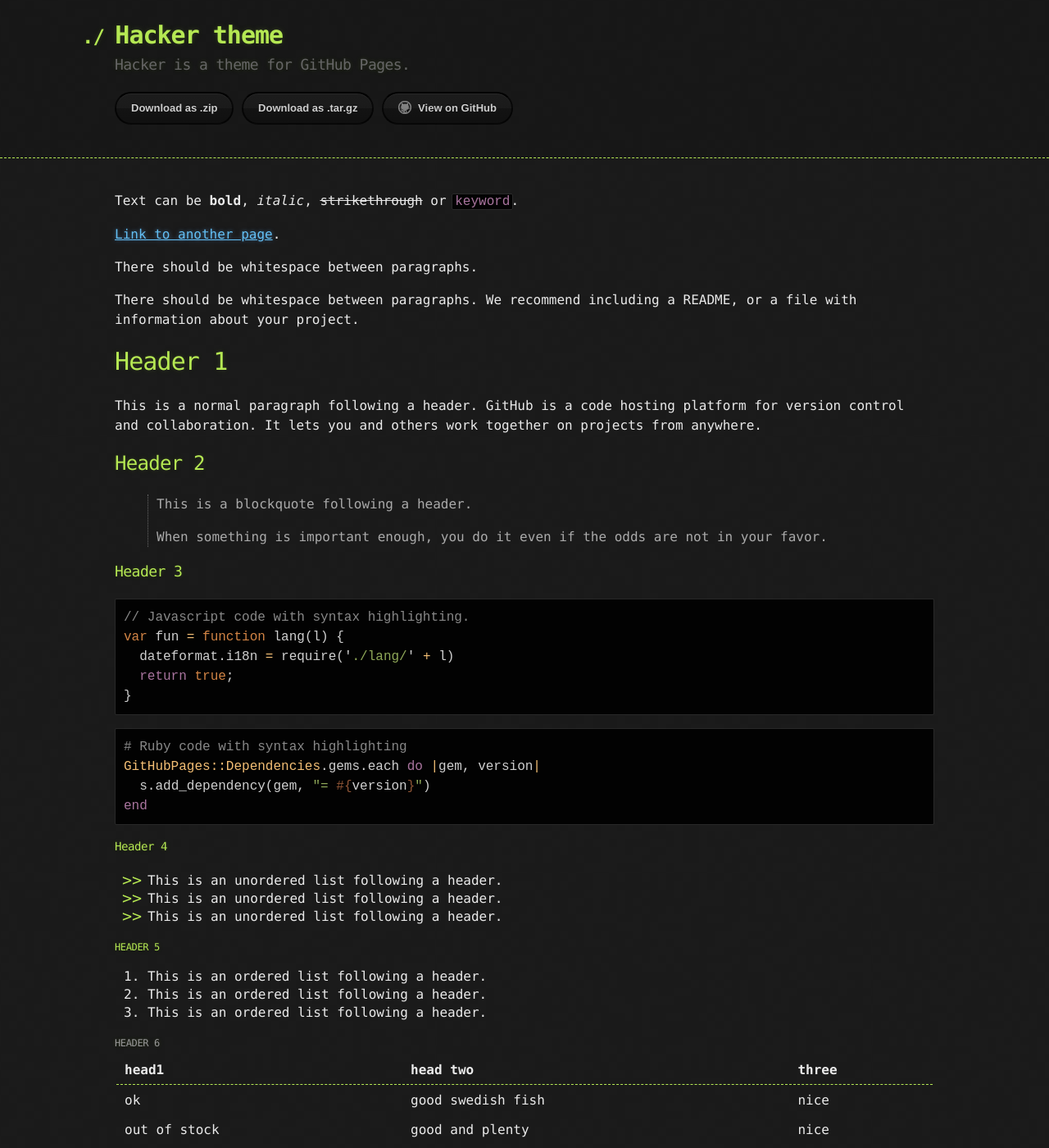
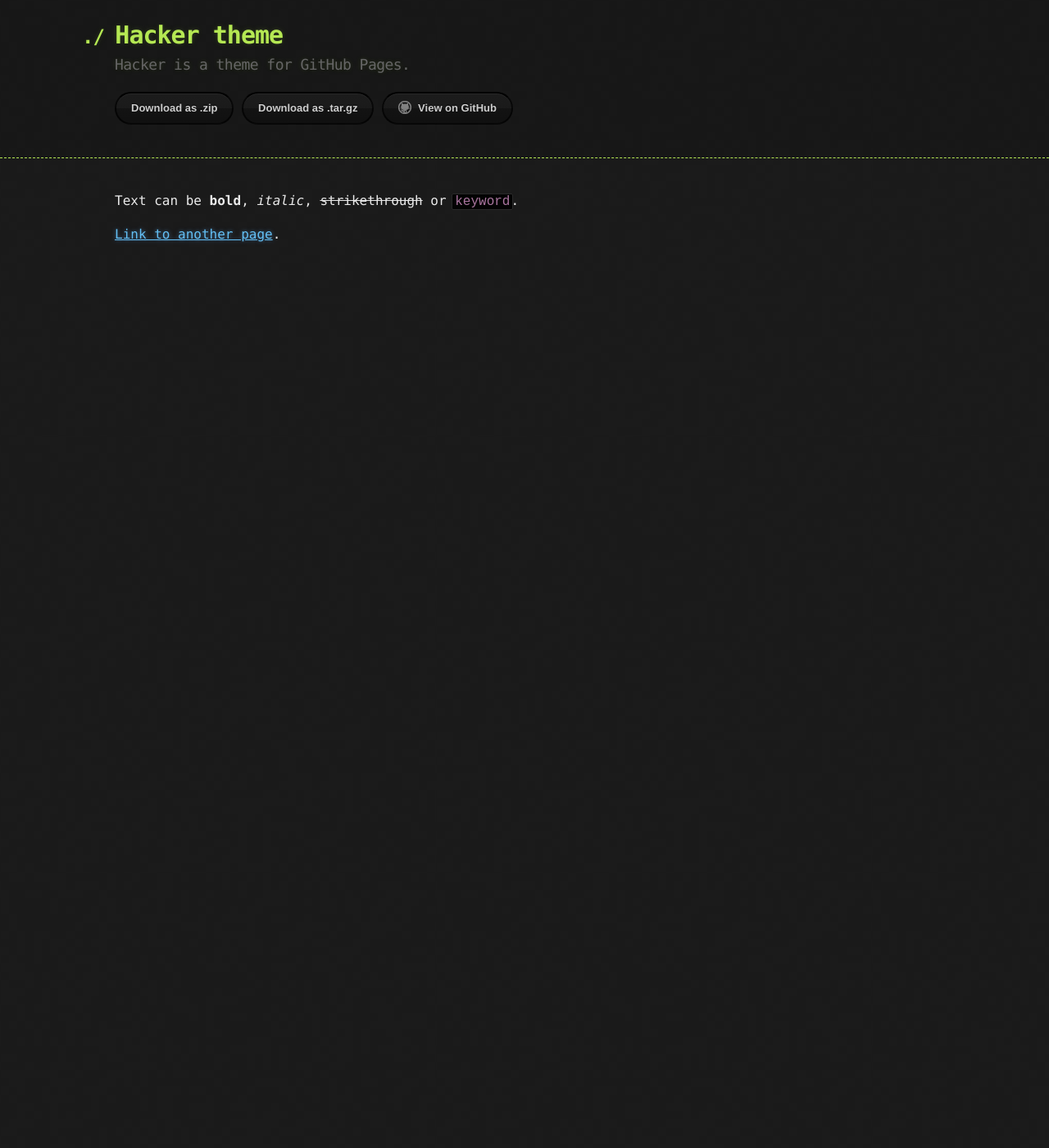
Before and after one commit to Ab4y98/ab4y98.github.io, a Jekyll site: the page built from index.md, in a window 1280 px wide and 1400 px high. Shown: the whole window at 82% size. Built offline with Jekyll 4.4.1, drawn with Linux system fonts in a browser that asks for light colours; some of the changed text lies outside the part shown.

Commit message:
Update index.md

````diff
--- a/index.md
+++ b/index.md
@@ -4,120 +4,4 @@ layout: default
 
 Text can be **bold**, _italic_, ~~strikethrough~~ or `keyword`.
 
-[Link to another page](./another-page.html).
-
-There should be whitespace between paragraphs.
-
-There should be whitespace between paragraphs. We recommend including a README, or a file with information about your project.
-
-# Header 1
-
-This is a normal paragraph following a header. GitHub is a code hosting platform for version control and collaboration. It lets you and others work together on projects from anywhere.
-
-## Header 2
-
-> This is a blockquote following a header.
->
-> When something is important enough, you do it even if the odds are not in your favor.
-
-### Header 3
-
-```js
-// Javascript code with syntax highlighting.
-var fun = function lang(l) {
-  dateformat.i18n = require('./lang/' + l)
-  return true;
-}
-```
-
-```ruby
-# Ruby code with syntax highlighting
-GitHubPages::Dependencies.gems.each do |gem, version|
-  s.add_dependency(gem, "= #{version}")
-end
-```
-
-#### Header 4
-
-*   This is an unordered list following a header.
-*   This is an unordered list following a header.
-*   This is an unordered list following a header.
-
-##### Header 5
-
-1.  This is an ordered list following a header.
-2.  This is an ordered list following a header.
-3.  This is an ordered list following a header.
-
-###### Header 6
-
-| head1        | head two          | three |
-|:-------------|:------------------|:------|
-| ok           | good swedish fish | nice  |
-| out of stock | good and plenty   | nice  |
-| ok           | good `oreos`      | hmm   |
-| ok           | good `zoute` drop | yumm  |
-
-### There's a horizontal rule below this.
-
-* * *
-
-### Here is an unordered list:
-
-*   Item foo
-*   Item bar
-*   Item baz
-*   Item zip
-
-### And an ordered list:
-
-1.  Item one
-1.  Item two
-1.  Item three
-1.  Item four
-
-### And a nested list:
-
-- level 1 item
-  - level 2 item
-  - level 2 item
-    - level 3 item
-    - level 3 item
-- level 1 item
-  - level 2 item
-  - level 2 item
-  - level 2 item
-- level 1 item
-  - level 2 item
-  - level 2 item
-- level 1 item
-
-### Small image
-
-![Octocat](https://github.githubassets.com/images/icons/emoji/octocat.png)
-
-### Large image
-
-![Branching](https://guides.github.com/activities/hello-world/branching.png)
-
-
-### Definition lists can be used with HTML syntax.
-
-<dl>
-<dt>Name</dt>
-<dd>Godzilla</dd>
-<dt>Born</dt>
-<dd>1952</dd>
-<dt>Birthplace</dt>
-<dd>Japan</dd>
-<dt>Color</dt>
-<dd>Green</dd>
-</dl>
-
-```
-Long, single-line code blocks should not wrap. They should horizontally scroll if they are too long. This line should be long enough to demonstrate this.
-```
-
-```
-The final element.
-```
+[Link to another page](./writeups/home.html).
````
